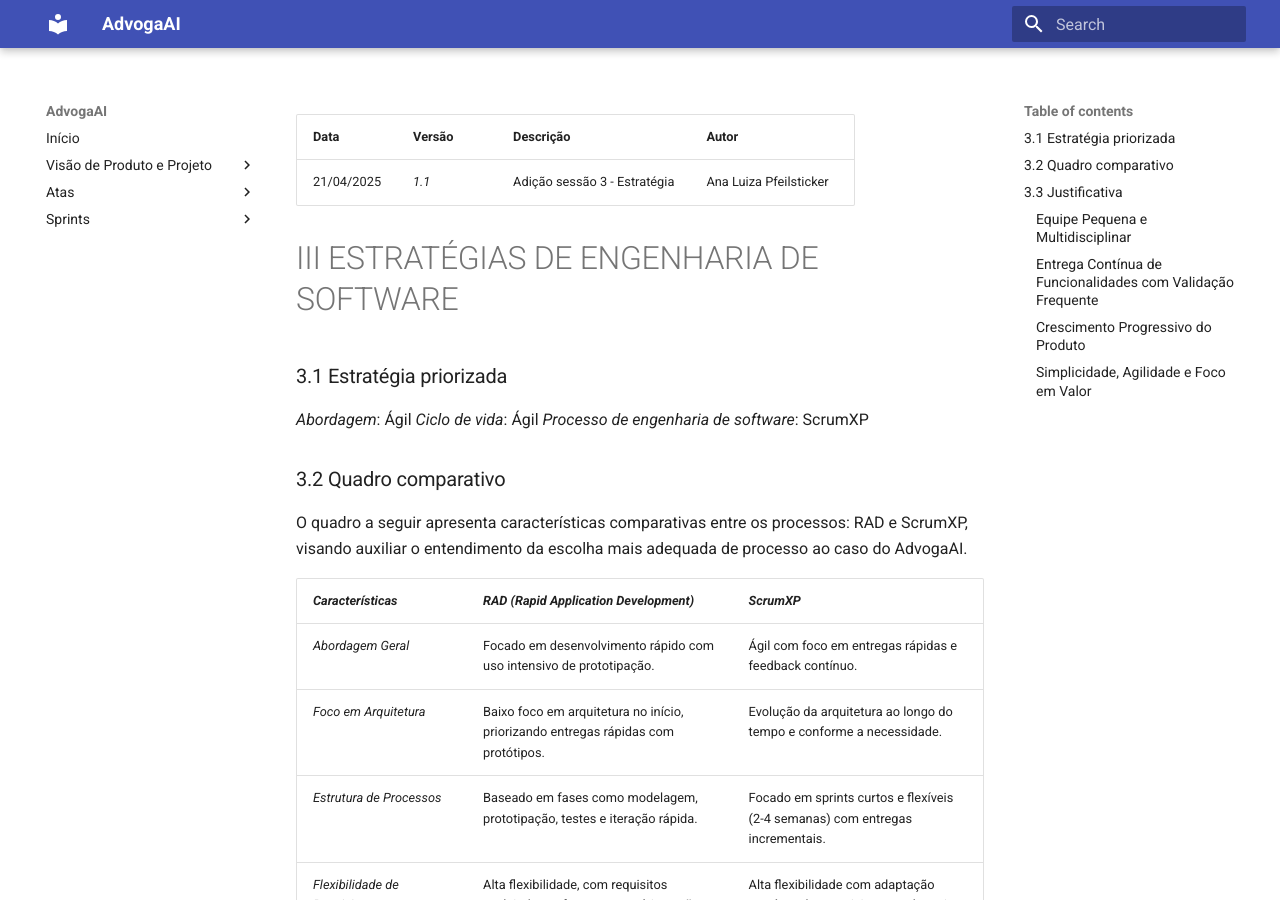
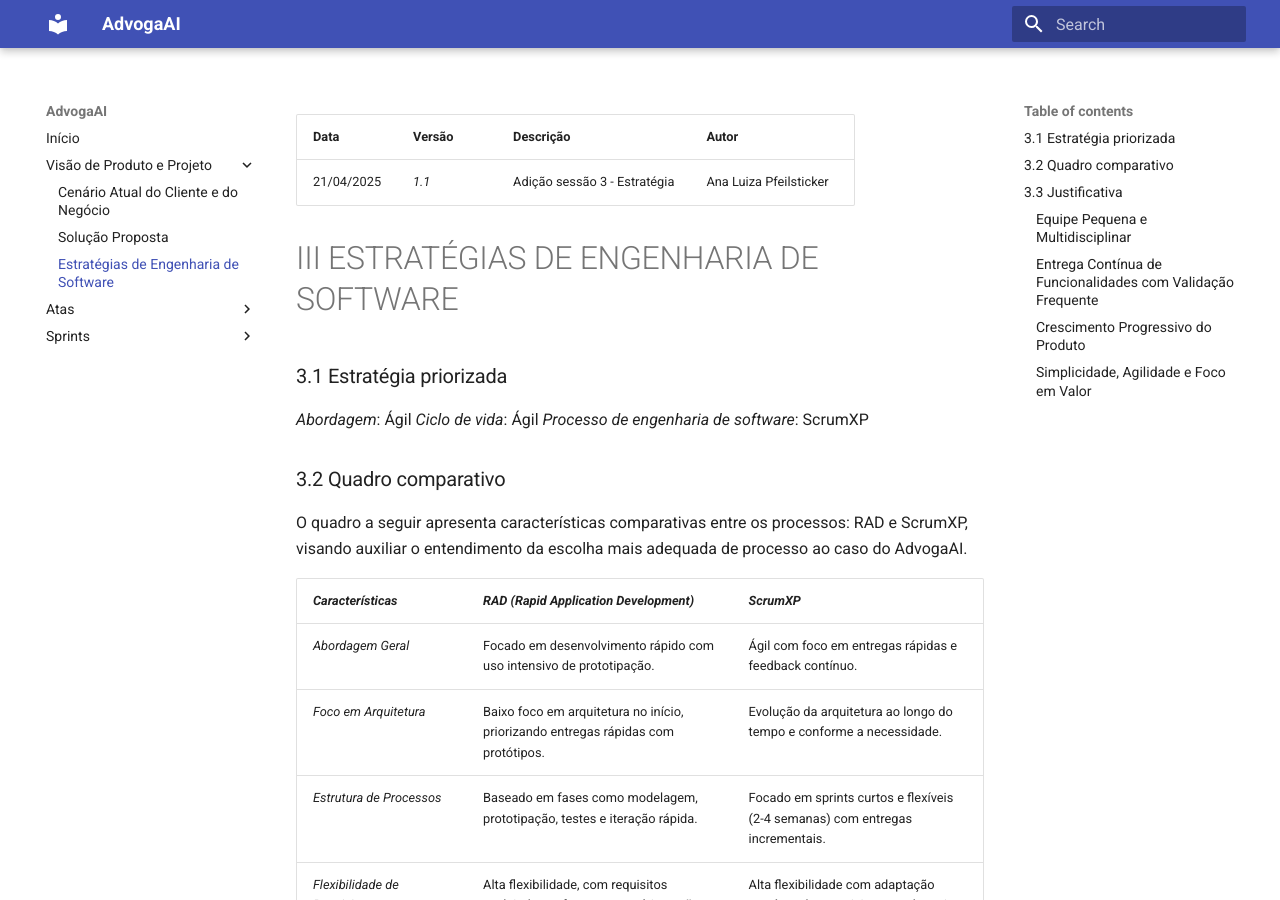
Before and after one commit to mdsreq-fga-unb/2025.1-T01-AdvogaAI, an MkDocs documentation site: the page built from docs/estrategia.md, in a window 1280 px wide and 900 px high. Built offline with MkDocs 1.6.1 and Material for MkDocs 9.7.7, drawn with Linux system fonts in a browser that asks for light colours.

Commit message:
docs: update mkdocs.yml

```diff
--- a/mkdocs.yml
+++ b/mkdocs.yml
@@ -7,6 +7,7 @@ nav:
   - Visão de Produto e Projeto:
       -  Cenário Atual do Cliente e do Negócio: produto.md
       - Solução Proposta: solucao.md
+      - Estratégias de Engenharia de Software: estrategia.md
   - Atas:
       - ata-modelo: Atas/ata-modelo.md
 
```
